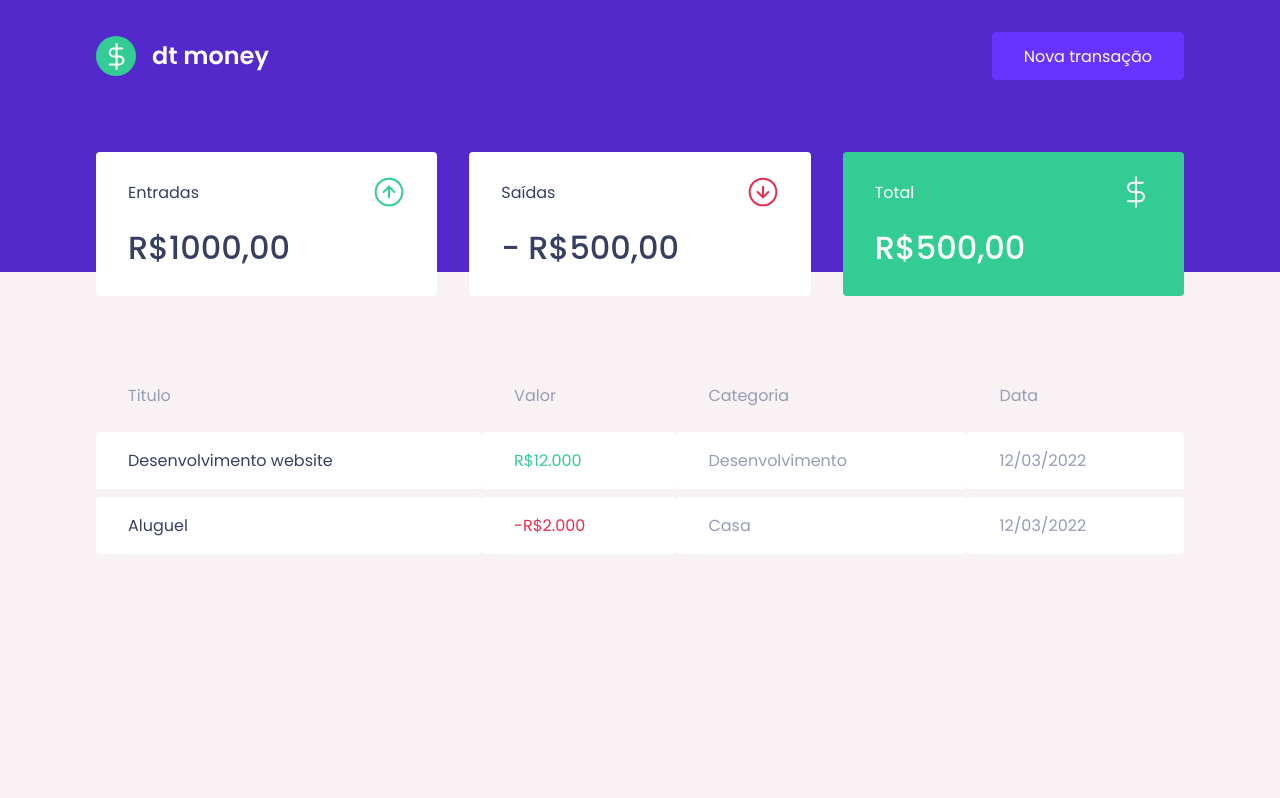
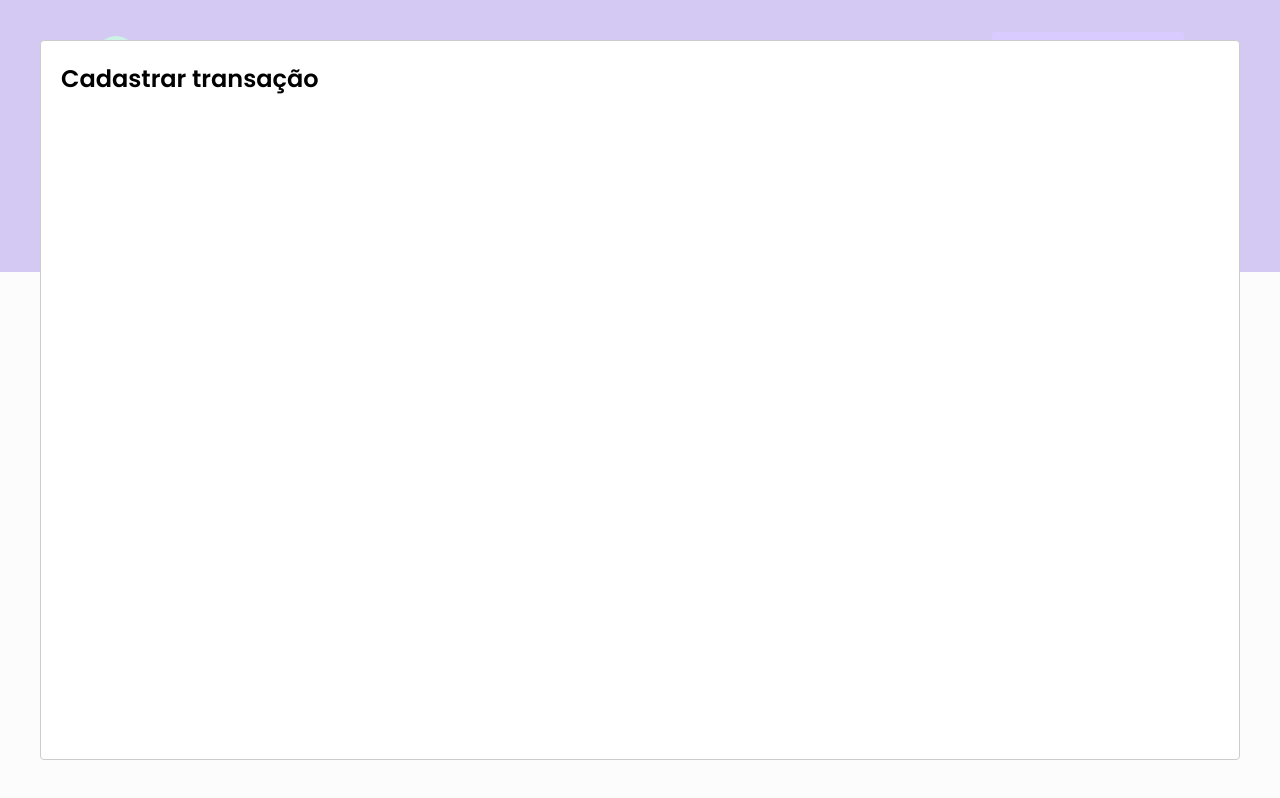
Before and after one commit to GaPolveiro02/ignite-react-dtmoney, a React (Create React App) app: page / in a window 1280 px wide. Both pictures are taken after a click on the button "Nova transação". Built offline with nearby package versions, Linux system fonts and the light colour scheme; no server answers; what miragejs would draw is missing.

Commit message:
setting react-modal

```diff
--- a/package.json
+++ b/package.json
@@ -7,6 +7,7 @@
     "miragejs": "^0.1.45",
     "react": "^18.2.0",
     "react-dom": "^18.2.0",
+    "react-modal": "^3.15.1",
     "react-scripts": "5.0.1",
     "styled-components": "^5.3.5",
     "web-vitals": "^2.1.4"
@@ -19,6 +20,7 @@
     "@types/node": "^16.11.45",
     "@types/react": "^18.0.15",
     "@types/react-dom": "^18.0.6",
+    "@types/react-modal": "^3.13.1",
     "@types/styled-components": "^5.1.25",
     "typescript": "^4.7.4"
   },
--- a/src/App.tsx
+++ b/src/App.tsx
@@ -1,12 +1,30 @@
+import { Header } from "./components/Header";
 import { Dashboard } from "./components/Dashboard";
-import { Header } from "./components/Header";
+import Modal from "react-modal";
 import { GlobalStyle } from "./styles/global";
+import { useState } from "react";
 
 export function App() {
+  const [isNewTransactionModalOpen, setIsNewTransactionModalOpen] = useState(false);
+
+  function handleOpenNewTransactionModal() {
+    setIsNewTransactionModalOpen(true)
+  }
+
+  function handleCloseNewTransactionModal() {
+    setIsNewTransactionModalOpen(false)
+  }
+
   return (
     <>
-      <Header />
+      <Header onOpenNewTransactionModal={handleOpenNewTransactionModal}/>
       <Dashboard />
+      <Modal
+        isOpen={isNewTransactionModalOpen}
+        onRequestClose={handleCloseNewTransactionModal}
+      >
+        <h2>Cadastrar transação</h2>
+      </Modal>
       <GlobalStyle />
     </>
   );
--- a/src/components/Header/index.tsx
+++ b/src/components/Header/index.tsx
@@ -1,12 +1,16 @@
-import logoImg from '../../assets/logo.svg'
-import { Container, Content } from './styles'
+import logoImg from '../../assets/logo.svg';
+import { Container, Content } from './styles';
 
-export function Header() {
+interface HeaderProps {
+    onOpenNewTransactionModal: () => void;
+}
+
+export function Header({onOpenNewTransactionModal}: HeaderProps) {
     return (
         <Container>
             <Content>
                 <img src={logoImg} alt="dtmoney"/>
-                <button type='button'>
+                <button type='button' onClick={onOpenNewTransactionModal}>
                     Nova transação
                 </button>
             </Content>
```
Also changed, not shown: 1 other file (tests, documents, lock files or other folders).
